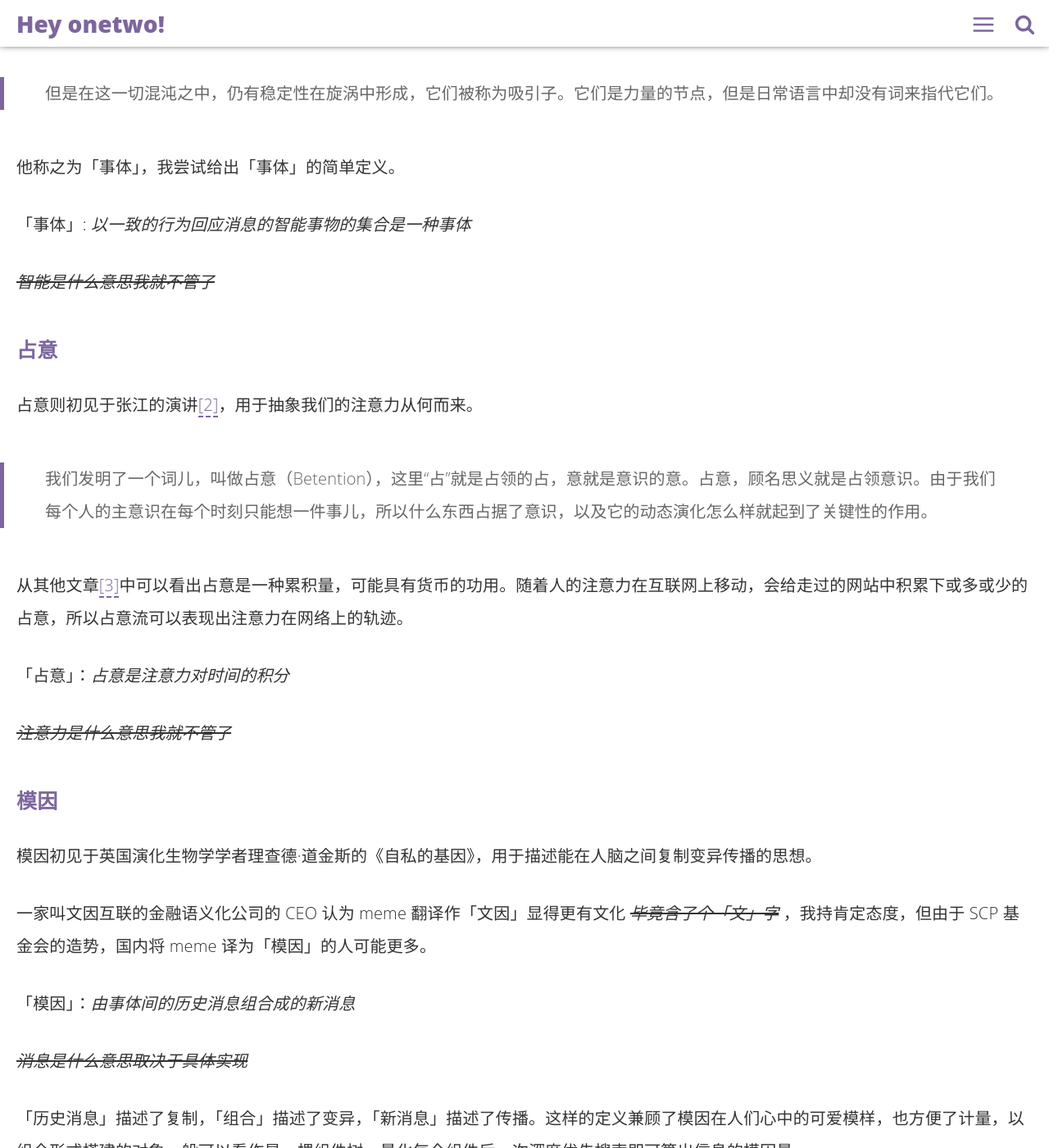
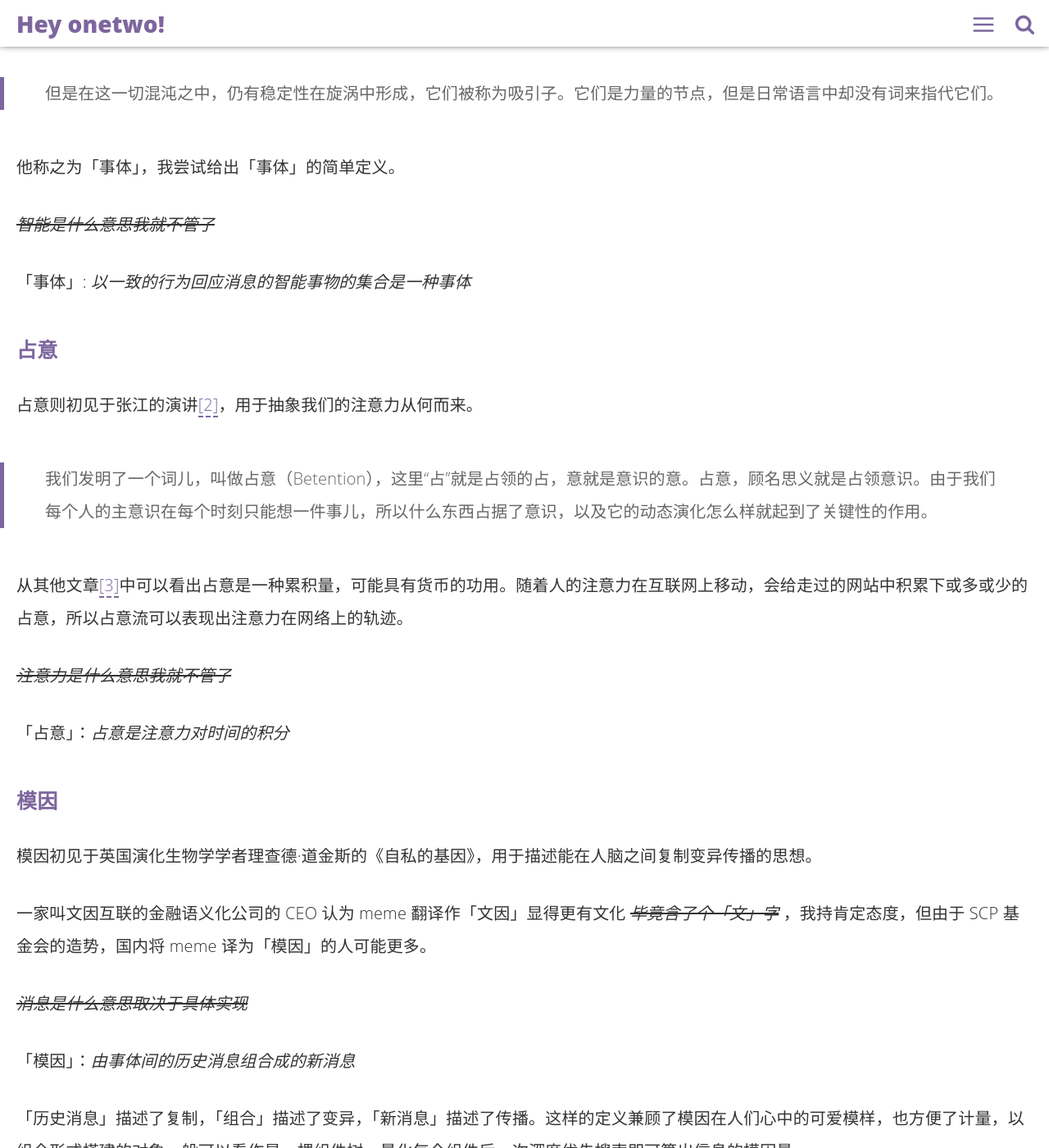
Before and after one commit to linonetwo/linonetwo.github.io, a Jekyll site: the page built from _posts/2017-02-03-处理人格的边界.md, in a window 1280 px wide and 1400 px high, scrolled down 3462 px. Shown: the whole window at 82% size. Built offline with Jekyll 4.4.1, drawn with Linux system fonts in a browser that asks for light colours; comment, search, counter and statistics services are not loaded.

Commit message:
交换更吸引注意力的删除线到上面

```diff
--- a/_posts/2017-02-03-处理人格的边界.md
+++ b/_posts/2017-02-03-处理人格的边界.md
@@ -37,9 +37,10 @@ Palantir 可以从添加的文档中抽取实体和事件，方便使用者搜
 
 他称之为「事体」，我尝试给出「事体」的简单定义。
 
+*~~智能是什么意思我就不管了~~*
+
 「事体」: *以一致的行为回应消息的智能事物的集合是一种事体*
 
-*~~智能是什么意思我就不管了~~*
 
 ### 占意
 
@@ -49,9 +50,9 @@ Palantir 可以从添加的文档中抽取实体和事件，方便使用者搜
 
 从其他文章[[3]](#3)中可以看出占意是一种累积量，可能具有货币的功用。随着人的注意力在互联网上移动，会给走过的网站中积累下或多或少的占意，所以占意流可以表现出注意力在网络上的轨迹。
 
+*~~注意力是什么意思我就不管了~~*
+
 「占意」：*占意是注意力对时间的积分*
-
-*~~注意力是什么意思我就不管了~~*
 
 ### 模因
 
@@ -59,9 +60,9 @@ Palantir 可以从添加的文档中抽取实体和事件，方便使用者搜
 
 一家叫文因互联的金融语义化公司的 CEO 认为 meme 翻译作「文因」显得更有文化 *~~毕竟含了个「文」字~~* ，我持肯定态度，但由于 SCP 基金会的造势，国内将 meme 译为「模因」的人可能更多。
 
+*~~消息是什么意思取决于具体实现~~*
+
 「模因」：*由事体间的历史消息组合成的新消息*
-
-*~~消息是什么意思取决于具体实现~~*
 
 「历史消息」描述了复制，「组合」描述了变异，「新消息」描述了传播。这样的定义兼顾了模因在人们心中的可爱模样，也方便了计量，以组合形式搭建的对象一般可以看作是一棵组件树，量化每个组件后一次深度优先搜索即可算出信息的模因量。
 
```
